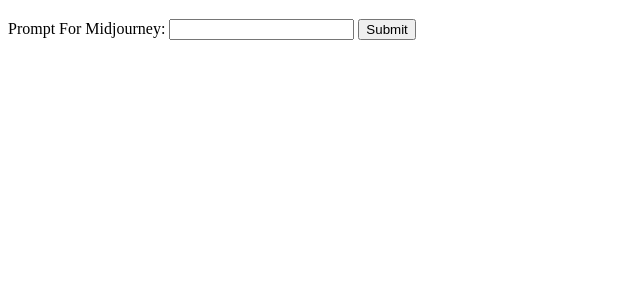
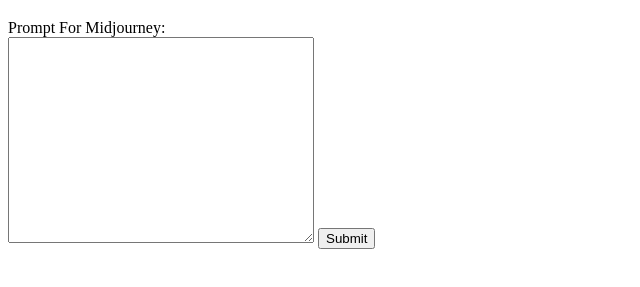
Before and after one commit to 3liNath4n/Midjourney-HTML, a website: page index.html in a window 1280 px wide. Shown: the part 61-348 px from the top of the page, without its empty margins (0-640 px from the left). Drawn offline with Linux system fonts and the light colour scheme.

Commit message:
Updated Text field

```diff
--- a/index.html
+++ b/index.html
@@ -6,15 +6,27 @@
     <meta http-equiv="X-UA-Compatible" content="IE=edge">
     <meta name="viewport" content="width=device-width, initial-scale=1.0">
     <title>Practice 1</title>
+
+    <style>
+        label {
+            display: block;
+        }
+
+        textarea {
+            height: 200px; /* Adjust the desired height */
+            width: 300px; /* Adjust the desired width */
+            resize: vertical; /* Allow vertical resizing of the textarea */
+        }
+    </style>
+
 </head>
 
 <body>
     <h1>Midjourney from HTML</h1>
 
-
     <form action="/submit" method="POST">
         <label for="input">Prompt For Midjourney:</label>
-        <input type="text" name="input" id="input">
+        <textarea name="input" id="input"></textarea>
         <button type="submit">Submit</button>
     </form>
 
```
